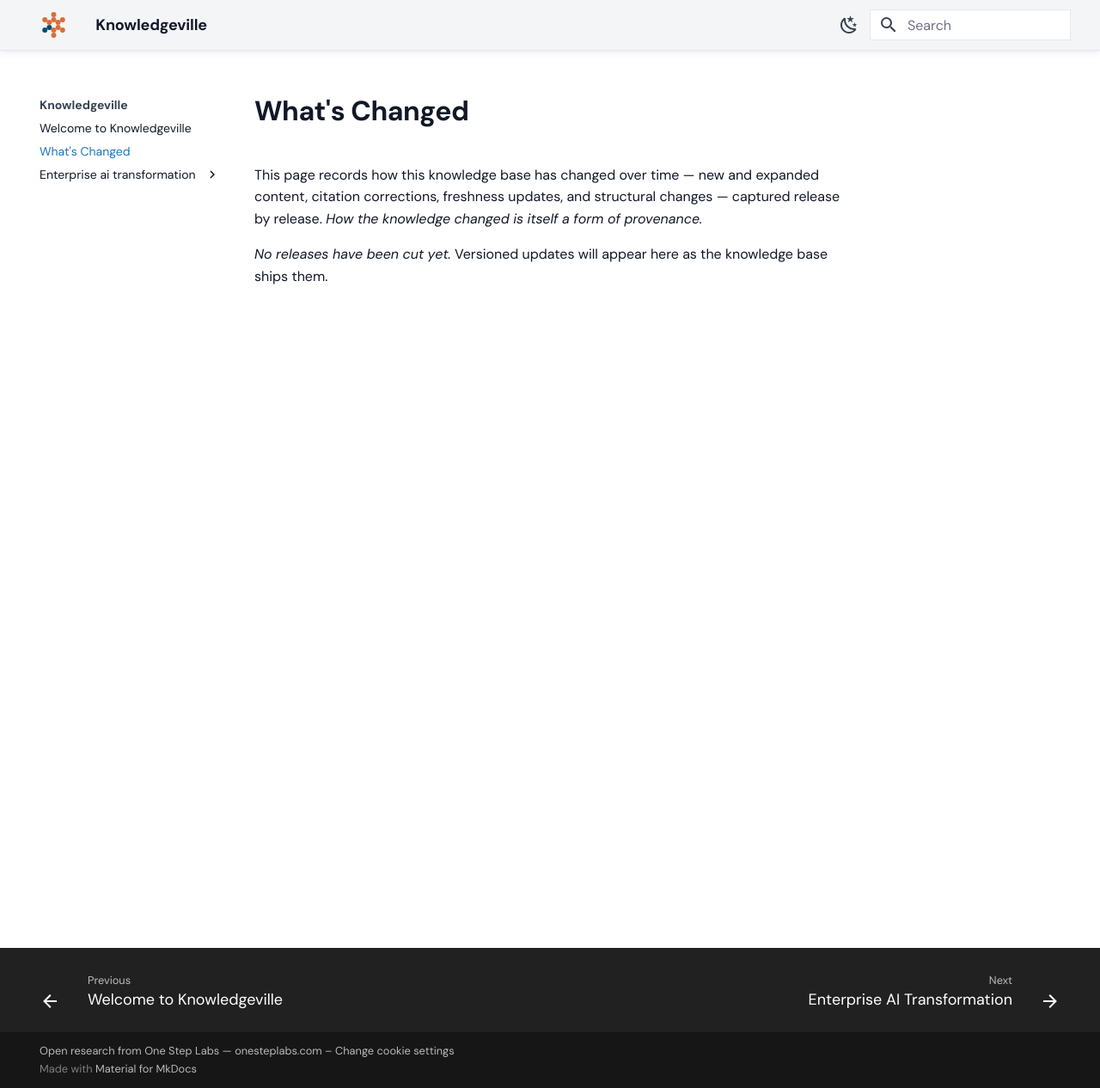
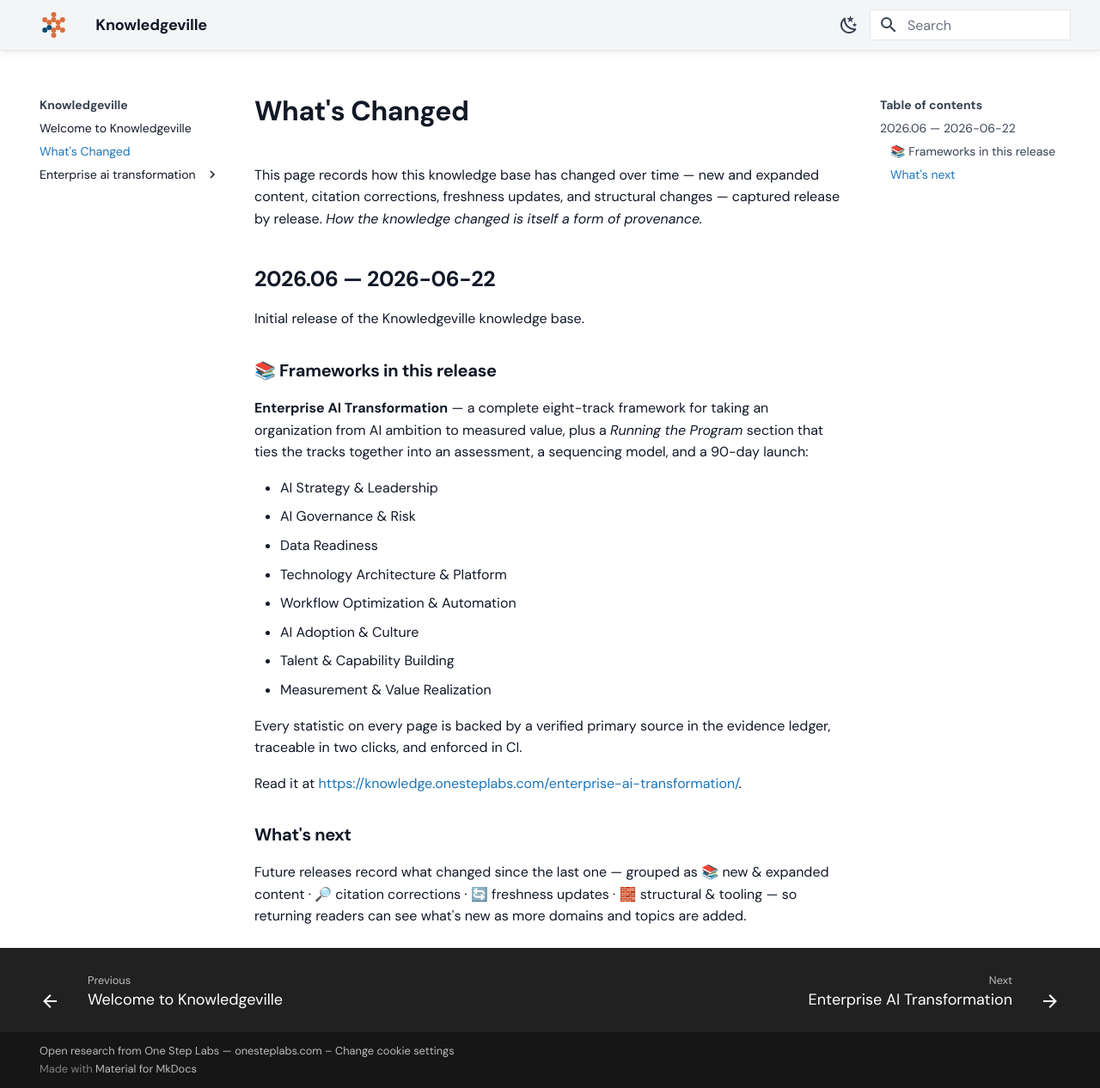
Before and after one commit to grandaha/knowledgeville, an MkDocs documentation site: the page built from published/changelog.md, in a window 1280 px wide and 1266 px high. Shown: the whole window at 86% size. Built offline with MkDocs 1.6.1 and Material for MkDocs 9.7.7, drawn with Linux system fonts in a browser that asks for light colours; some web fonts are replaced.

Commit message:
Publish: sync content from workspace

```diff
--- a/published/changelog.md
+++ b/published/changelog.md
@@ -11,4 +11,27 @@ appendix: true
 
 This page records how this knowledge base has changed over time — new and expanded content, citation corrections, freshness updates, and structural changes — captured release by release. *How the knowledge changed is itself a form of provenance.*
 
-_No releases have been cut yet._ Versioned updates will appear here as the knowledge base ships them.
+## 2026.06 — 2026-06-22
+
+Initial release of the Knowledgeville knowledge base.
+
+### 📚 Frameworks in this release
+
+**Enterprise AI Transformation** — a complete eight-track framework for taking an organization from AI ambition to measured value, plus a *Running the Program* section that ties the tracks together into an assessment, a sequencing model, and a 90-day launch:
+
+- AI Strategy & Leadership
+- AI Governance & Risk
+- Data Readiness
+- Technology Architecture & Platform
+- Workflow Optimization & Automation
+- AI Adoption & Culture
+- Talent & Capability Building
+- Measurement & Value Realization
+
+Every statistic on every page is backed by a verified primary source in the evidence ledger, traceable in two clicks, and enforced in CI.
+
+Read it at <https://knowledge.onesteplabs.com/enterprise-ai-transformation/>.
+
+### What's next
+
+Future releases record what changed since the last one — grouped as 📚 new & expanded content · 🔎 citation corrections · 🔄 freshness updates · 🧱 structural & tooling — so returning readers can see what's new as more domains and topics are added.
```
